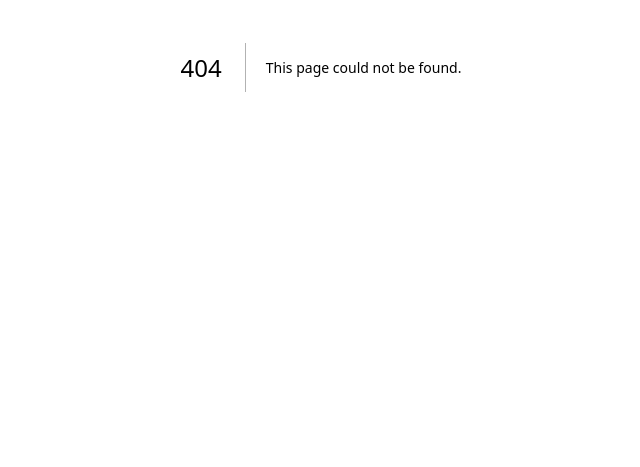
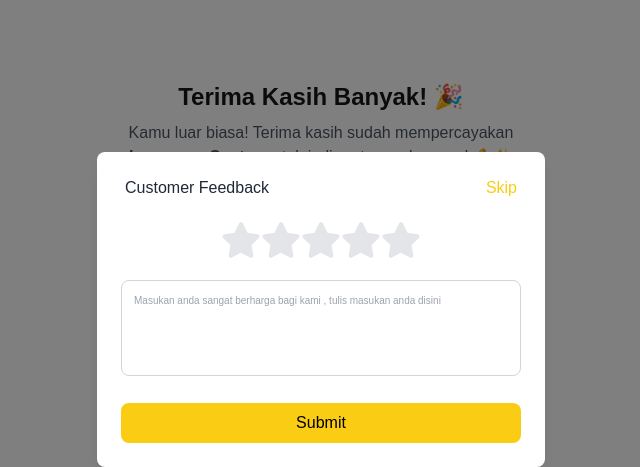
Before and after one commit to RyoSkyKnight/Belajar-Next-Js, a Next.js app: page /pages/thankyou in a window 1280 px wide. Before the commit this address had no page. Shown: the part 333-800 px from the top of the page, without its empty margins (319-959 px from the left). Built offline with nearby package versions, Linux system fonts and the light colour scheme.

Commit message:
feat : update

```diff
--- a/src/app/_backend/_utils/validation.ts
+++ b/src/app/_backend/_utils/validation.ts
@@ -20,6 +20,8 @@ export const validateFormData = (formData: { [key: string]: string | number | bo
 
   export const validateFormDataProgram = (formData: { [key: string]: string | number | boolean | { value: string; label: string } }) => {
 
+    const savedData = JSON.parse(sessionStorage.getItem("formData") || "{}");
+
     const requiredFields = [
         { field: "cabang", label: "Cabang" },
         { field: "periode", label: "Periode" },
@@ -28,7 +30,7 @@ export const validateFormData = (formData: { [key: string]: string | number | bo
       ];
 
       // Tambahkan field berdasarkan nilai `data.paket`
-      switch (formData.paket) {
+      switch (savedData?.paket?.value) {
         case "intergrated":
           requiredFields.push(
             { field: "jampertemuan", label: "Jam Pertemuan" }
@@ -76,3 +78,19 @@ export const validateFormData = (formData: { [key: string]: string | number | bo
       missingFields,
     };
   };
+
+
+  export const validateFormDataKonfirmasi = (formData: { [key: string]: string | number | { label : string }  }) => {
+
+    const requiredFields = [
+        { field: "paymentmethod", label: "Pembayaran" },
+      ];
+      const missingFields = requiredFields.filter(
+        (item) => !formData[item.field as keyof typeof formData]
+      );
+
+    return {
+      isValid: missingFields.length === 0,
+      missingFields,
+    };
+  };
--- a/src/app/_components/_partials/feedback.tsx
+++ b/src/app/_components/_partials/feedback.tsx
@@ -3,28 +3,28 @@ import { useState } from 'react';
 import { FaStar } from "react-icons/fa";
 import Button from './button';
 
-interface FeedbackPopupProps {
-  isOpen: boolean;
-  onClose: () => void;
-}
 
-const FeedbackPopup: React.FC<FeedbackPopupProps> = ({ isOpen, onClose }) => {
+
+const FeedbackPopup: React.FC = () => {
   const [rating, setRating] = useState<number | null>(null);
   const [hover, setHover] = useState<number | null>(null);
   const [feedback, setFeedback] = useState<string>("");
+  const [isPopupOpen, setIsPopupOpen] = useState<boolean>(true);
+
+
 
   const handleRating = (rate: number) => {
     setRating(rate);
   };
 
   const handleSkip = () => {
-    onClose(); // Close popup
+    setIsPopupOpen(false); // Close popup
     console.log("Skipped Feedback");
   };
 
   const handleSubmit = () => {
     console.log("Feedback Submitted:", { rating, feedback });
-    onClose(); // Close popup after submission
+    setIsPopupOpen(false); // Close popup after submission
   };
 
     const handleFeedbackChange = (event: React.ChangeEvent<HTMLTextAreaElement>) => {
@@ -35,19 +35,19 @@ const FeedbackPopup: React.FC<FeedbackPopupProps> = ({ isOpen, onClose }) => {
     <>
 
       {/* Popup Content */}
-      {isOpen && (
-        <div className="fixed inset-0 bg-black bg-opacity-50 flex justify-center items-center z-50">
-          <div className="relative bg-white rounded-lg shadow-lg p-6 w-[90%] max-w-md">
+      {isPopupOpen && (
+        <div className="fixed inset-0 bg-black bg-opacity-50 flex justify-center items-end lg:items-center z-50">
+          <div className="absolute bottom-0 bg-white rounded-lg shadow-lg p-6 lg:w-[90%] w-full max-w-md">
             {/* Skip Button */}
             <div className="flex flex-row justify-between w-full px-1">
 
 
             {/* Title */}
-            <h3 className="text-xl text-gray-800">Customer Feedback</h3>
+            <h3 className="text-base text-gray-800">Customer Feedback</h3>
 
 
             <button
-              className=" text-main-color hover:text-gray-800 transition"
+              className=" text-main-color lg:text-base text-xs hover:text-gray-800 transition"
               onClick={handleSkip}
             >
               Skip
--- a/src/app/_components/_partials/label.tsx
+++ b/src/app/_components/_partials/label.tsx
@@ -11,7 +11,7 @@ const Label = ({ htmlFor, children, className = '', required = false }: LabelPro
     return (
         <label
             htmlFor={htmlFor}
-            className={`block text-sm font-medium text-gray-700 ${className}`}
+            className={`block text-sm text-gray-700 ${className}`}
         >
             {children}
             {required && <span className="text-red-500 ml-1">*</span>}
--- a/src/app/_components/layout.tsx
+++ b/src/app/_components/layout.tsx
@@ -132,7 +132,7 @@ function TagDescription({
 }) {
   return (
     <div className="my-4 text-center w-full mx-auto">
-      <p className="font-bold text-black lg:text-base text-sm text-center">{mainline} <span> <br />  </span> <span className="text-gray-500 font-normal lg:text-base text-xs">{line}</span> </p>
+      <p className="font-bold text-black lg:text-base text-sm text-center">{mainline} <span> <br />  </span> <span className="text-gray-500 font-normal lg:text-base text-xs">{line || ''}</span> </p>
     </div>
   );
 }
--- a/src/app/pages/konfirmasi/page.tsx
+++ b/src/app/pages/konfirmasi/page.tsx
@@ -5,21 +5,34 @@ import { useEffect, useState } from "react";
 import Button from "@/app/_components/_partials/button";
 import Link from "next/link";
 import { useRouter } from "next/navigation";
+import Select from "@/app/_components/_partials/select";
+import { toast } from "react-toastify";
+import { validateFormDataKonfirmasi } from "@/app/_backend/_utils/validation";
+import Label from "@/app/_components/_partials/label";
 
 interface FormData {
-  [key: string]: string | number | { label: string } | undefined;
-  paket?: { label: string };
-  paketdetail?: { label: string };
-  nomor?: string | number;
-  nama?: string | number;
-  email?: string
-  gender?: string;
-  kesibukan?: string;
-
+  [key: string]: string | number | { label: string };
+  paymentmethod: string;
+  paket: { label: string };
+  paketdetail: { label: string };
+  nama: string | number;
+  email: string;
+  nomor: string | number;
+  gender: string;
+  kesibukan: string;
 }
 export default function KonfirmasiPage() {
   const router = useRouter();
-  const [formData, setFormData] = useState<FormData>({});
+  const [formData, setFormData] = useState<FormData>({
+    paymentmethod: "",
+    paket: { label: "" },
+    paketdetail: { label: "" },
+    nama: "",
+    email: "",
+    nomor: "",
+    gender: "",
+    kesibukan: ""
+  });
   const [accepted, setAccepted] = useState(false);
 
 
@@ -28,22 +41,64 @@ export default function KonfirmasiPage() {
     if (savedData) setFormData(JSON.parse(savedData));
   }, []);
 
+  const handleChange = (e: React.ChangeEvent<HTMLInputElement | HTMLSelectElement>) => {
+    const { name, value } = e.target;
+
+    // Update state secara asinkron dan sinkronkan dengan sessionStorage
+    setFormData((oldFormData) => {
+      const updatedFormData = { ...oldFormData, [name]: value };
+      sessionStorage.setItem("formData", JSON.stringify(updatedFormData));
+      return updatedFormData;
+    });
+  };
+
+
+  // Handle submit form
+  const handleSubmit = (e: React.FormEvent<HTMLFormElement>) => {
+    e.preventDefault();
+
+    // Simpan data di sessionStorage
+    sessionStorage.setItem("formData", JSON.stringify(formData));
+
+    // Redirect ke halaman thankyou
+    const { isValid, missingFields } = validateFormDataKonfirmasi(formData);
+
+    if (isValid) {
+      router.push("/pages/thankyou")
+    } else {
+      const missingLabels = missingFields.map((item) => item.label);
+      toast.error(
+        "Mohon lengkapi data berikut: " + missingLabels.join(", ")
+      );
+    }
+  };
+
   function capitalizeFirstLetter(val: string | number | undefined) {
     if (val === null || val === undefined) return val; // Return the value as is if it's null or undefined
     return String(val).charAt(0).toUpperCase() + String(val).slice(1);
   }
 
+  const paymentMethod = [
+    { value: "BCA", label: "Bank Central Asia (BCA)" },
+    { value: "Mandiri", label: "Bank Mandiri" },
+    { value: "BRI", label: "Bank Rakyat Indonesia (BRI)" },
+    { value: "BNI", label: "Bank Negara Indonesia (BNI)" },
+    { value: "CIMB", label: "CIMB Niaga" },
+  ];
+
+
   return (
     <CustomLayout
       mainline="Tinggal selangkah lagi menuju kesuksesan! 🚀"
-      line="Konfirmasi dulu biar gak ada kekeliruan nanti {'<3'} ! 😍 #InggrisItuSeru #BelajarSeruLC"
+      line="Konfirmasi dulu biar gak ada kekeliruan nanti {'<3'} ! 😍 #InggrisItuSeru #BelajarSeruDiLC"
     >
-      <div
-        className={`mx-auto flex flex-col space-y-10 ${ formData.cabang === "PARE - JATIM" ? "lg:space-y-20" : "lg:space-y-28" }`} >
+
+      <form onSubmit={handleSubmit}  >
+        <div className={`mx-auto flex flex-col space-y-10 ${formData.cabang === "PARE - JATIM" ? "lg:space-y-3" : "lg:space-y-6"}`}>
         {/* Main Content */}
+
         <div className="w-full mx-auto rounded-3xl lg:border lg:border-gray-400 bg-white p-2 lg:py-3 lg:px-6 h-auto">
           <h2 className="mb-4 text-center text-black text-xl font-bold">Ringkasan Pembayaran</h2>
-
           {/* Data Diri */}
           <div className="lg:mb-3 mb-6">
             <h3 className="mb-3 text-[16px] font-semibold text-gray-700">Data Diri</h3>
@@ -104,7 +159,23 @@ export default function KonfirmasiPage() {
               </div>
             </div>
           </div>
+
         </div>
+
+        <div className="w-full flex-col space-y-2">
+          <Label htmlFor="paymentMethod" className="font-bold" required>Metode Pembayaran :</Label>
+          <Select
+          className=""
+            name="paymentmethod"
+            options={paymentMethod}
+            placeholder="Pilih Metode Pembayaran"
+            value={formData.paymentmethod}
+            onChange={handleChange}
+            required
+
+          />
+        </div>
+
 
         {/* Privacy Policy */}
         <div className="">
@@ -139,7 +210,8 @@ export default function KonfirmasiPage() {
           </div>
         </div>
 
-      </div>
+        </div>
+      </form>
 
     </CustomLayout>
   );
--- a/src/app/pages/test/page.tsx
+++ /dev/null
@@ -1,27 +0,0 @@
-"use client";
-import React, { useState } from "react";
-import FeedbackPopup from "@/app/_components/_partials/feedback";
-
-const App: React.FC = () => {
-  const [isPopupVisible, setPopupVisible] = useState(false);
-
-  const openPopup = () => setPopupVisible(true);
-  const closePopup = () => setPopupVisible(false);
-
-  return (
-    <div className="flex flex-col items-center justify-center min-h-screen bg-gray-100">
-      {/* Button to open popup */}
-      <button
-        className="bg-blue-500 text-white px-4 py-2 rounded-lg hover:bg-blue-600 transition duration-200"
-        onClick={openPopup}
-      >
-        Open Feedback Popup
-      </button>
-
-      {/* FeedbackPopup Component */}
-      <FeedbackPopup isOpen={isPopupVisible} onClose={closePopup} />
-    </div>
-  );
-};
-
-export default App;
--- /dev/null
+++ b/src/app/pages/thankyou/page.tsx
@@ -0,0 +1,32 @@
+import FeedbackPopup from "@/app/_components/_partials/feedback";
+import Image from "next/image";
+import SuccessGif from "@/app/_components/_assets/success.gif";
+
+export default function ThankYou() {
+  return (
+    <div className="w-full min-h-screen flex flex-col items-center justify-center p-4">
+      <FeedbackPopup />
+
+      <Image
+        src={SuccessGif}
+        alt="Success"
+        width={200}
+        height={200}
+        className="w-[400px] md:w-[300px]"
+      />
+
+      <div className="flex flex-col max-w-md px-4">
+        <h1 className="text-xl md:text-2xl font-bold text-center mt-0">
+          Terima Kasih Banyak! 🎉
+        </h1>
+        <p className="text-center text-gray-600 text-sm md:text-base mt-2">
+          Kamu luar biasa! Terima kasih sudah mempercayakan <span className="font-semibold">Language Center</span> untuk jadi partner suksesmu! 💪✨
+        </p>
+        <p className="text-center text-gray-600 text-sm md:text-base mt-1">
+          Tim kami akan segera menghubungi kamu. Stay tuned! 🚀
+        </p>
+      </div>
+
+    </div>
+  );
+}
```
Also changed, not shown: src/app/_components/_assets/success.gif (added).
